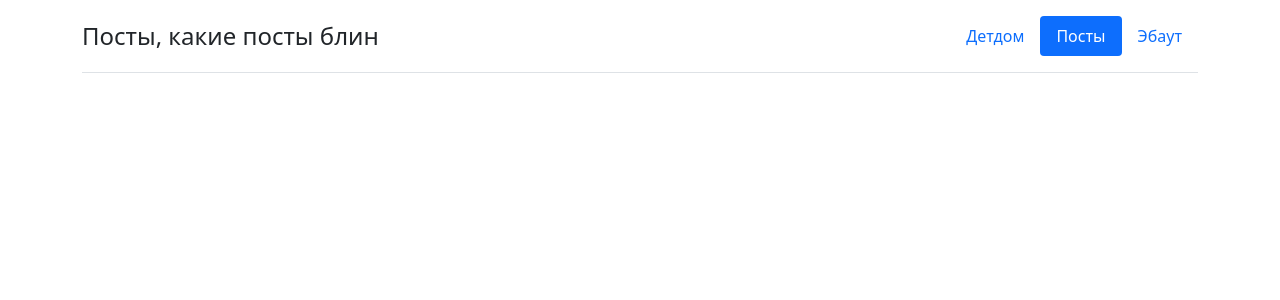
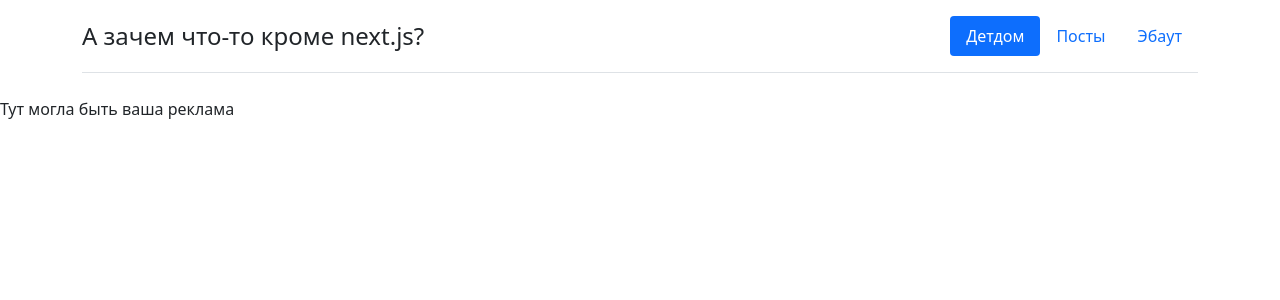
Before and after one commit to margin-right/next-app, a Next.js app: page /posts in a window 1280 px wide. Shown: the top 300 px of the page. Built offline with nearby package versions, Linux system fonts and the light colour scheme.

Commit message:
add header layout

```diff
--- /dev/null
+++ b/components/Header.js
@@ -0,0 +1,17 @@
+import Link from "next/dist/client/link"
+export default function Header() {
+    return (
+        <div className="container">
+        <header className="d-flex flex-wrap justify-content-center py-3 mb-4 border-bottom">
+          <Link href={'/'}><a className="d-flex align-items-center mb-3 mb-md-0 me-md-auto text-dark text-decoration-none">
+            <span className="fs-4">А зачем что-то кроме next.js?</span>
+          </a></Link>
+          <ul className="nav nav-pills">
+            <li className="nav-item"><Link href={'/'}><a className="nav-link active" aria-current="page">Детдом</a></Link></li>
+            <li className="nav-item"><Link href={'posts'}><a className="nav-link">Посты</a></Link></li>
+            <li className="nav-item"><Link href={'/about'}><a className="nav-link">Эбаут</a></Link></li>
+          </ul>
+        </header>
+      </div>
+    )
+}
--- a/pages/_app.js
+++ b/pages/_app.js
@@ -1,8 +1,13 @@
 import '../styles/globals.css'
 import '../styles/homepage.css'
+import Header from '../components/Header'
 
 function MyApp({ Component, pageProps }) {
-  return <Component {...pageProps} />
+  return (
+    <>
+      <Header />
+      <Component {...pageProps} />
+    </>)
 }
 
 export default MyApp
--- a/pages/posts.js
+++ b/pages/posts.js
@@ -9,23 +9,7 @@
                 <link rel="icon" href="/favicon.ico" />
                 <link href="https://cdn.jsdelivr.net/npm/bootstrap@5.1.3/dist/css/bootstrap.min.css" rel="stylesheet" integrity="sha384-1BmE4kWBq78iYhFldvKuhfTAU6auU8tT94WrHftjDbrCEXSU1oBoqyl2QvZ6jIW3" crossOrigin="anonymous"></link>
             </Head>
-            <div className="container">
-                <header className="d-flex flex-wrap justify-content-center py-3 mb-4 border-bottom">
-                <Link href={'/'}><a className="d-flex align-items-center mb-3 mb-md-0 me-md-auto text-dark text-decoration-none">
-
-                    <span className="fs-4">Посты, какие посты блин</span>
-                </a></Link>
-
-
-
-                <ul className="nav nav-pills">
-                    <li className="nav-item"><Link href={'/'}><a className="nav-link" aria-current="page">Детдом</a></Link></li>
-                    <li className="nav-item"><Link href={'posts'}><a className="nav-link active">Посты</a></Link></li>
-                    <li className="nav-item"><Link href={'/about'}><a className="nav-link">Эбаут</a></Link></li>
-                </ul>
-                </header>
-
-            </div>
+            <div>Тут могла быть ваша реклама</div>
 
         </div>
     )
```
Also changed, not shown: pages/about/index.js (+0 -18 lines), pages/index.js (+0 -16 lines).
